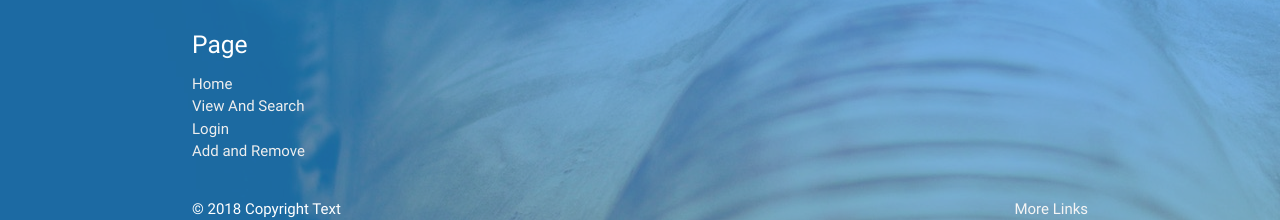
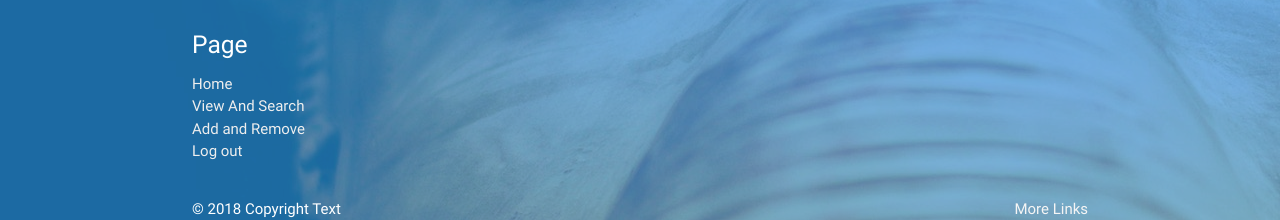
Before and after one commit to bergibou/PHPTask, a PHP site: page /AR.php in a window 1280 px wide. Shown: the part 787-1007 px from the top of the page. Run offline with PHP 8.4, Linux system fonts and the light colour scheme.

Commit message:
Update footer2.php

```diff
--- a/footer2.php
+++ b/footer2.php
@@ -6,8 +6,8 @@
                         <ul>
                             <li><a class="grey-text text-lighten-3" href="HP.php">Home</a></li>
                             <li><a class="grey-text text-lighten-3" href="VaS.php">View And Search</a></li>
-                            <li><a class="grey-text text-lighten-3" href="Login.php">Login</a></li>
                             <li><a class="grey-text text-lighten-3" href="AR.php">Add and Remove</a></li>
+                            <li><a class="grey-text text-lighten-3" href="Login.php">Log out</a></li>
                         </ul>
                     </div>
                 </div>
```
